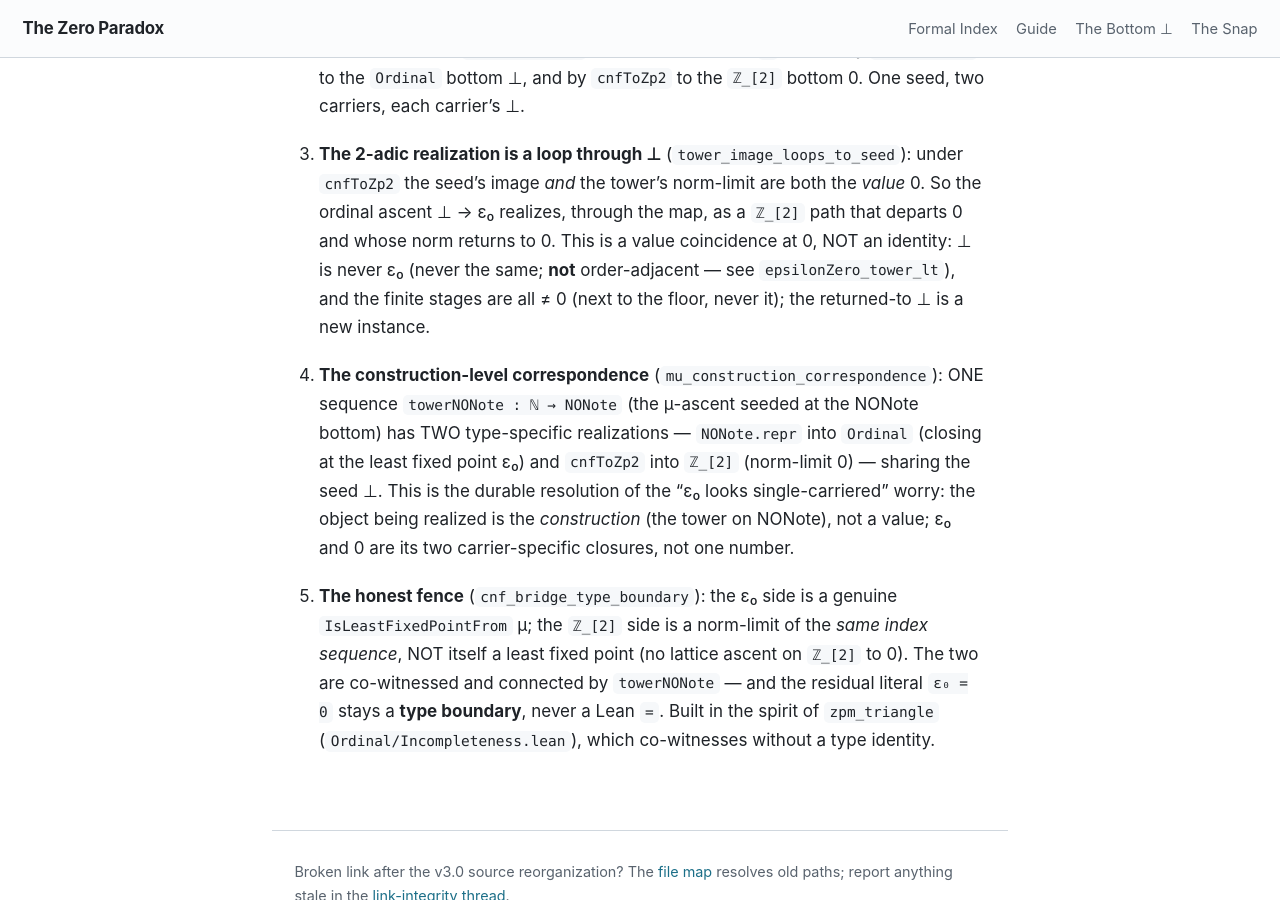
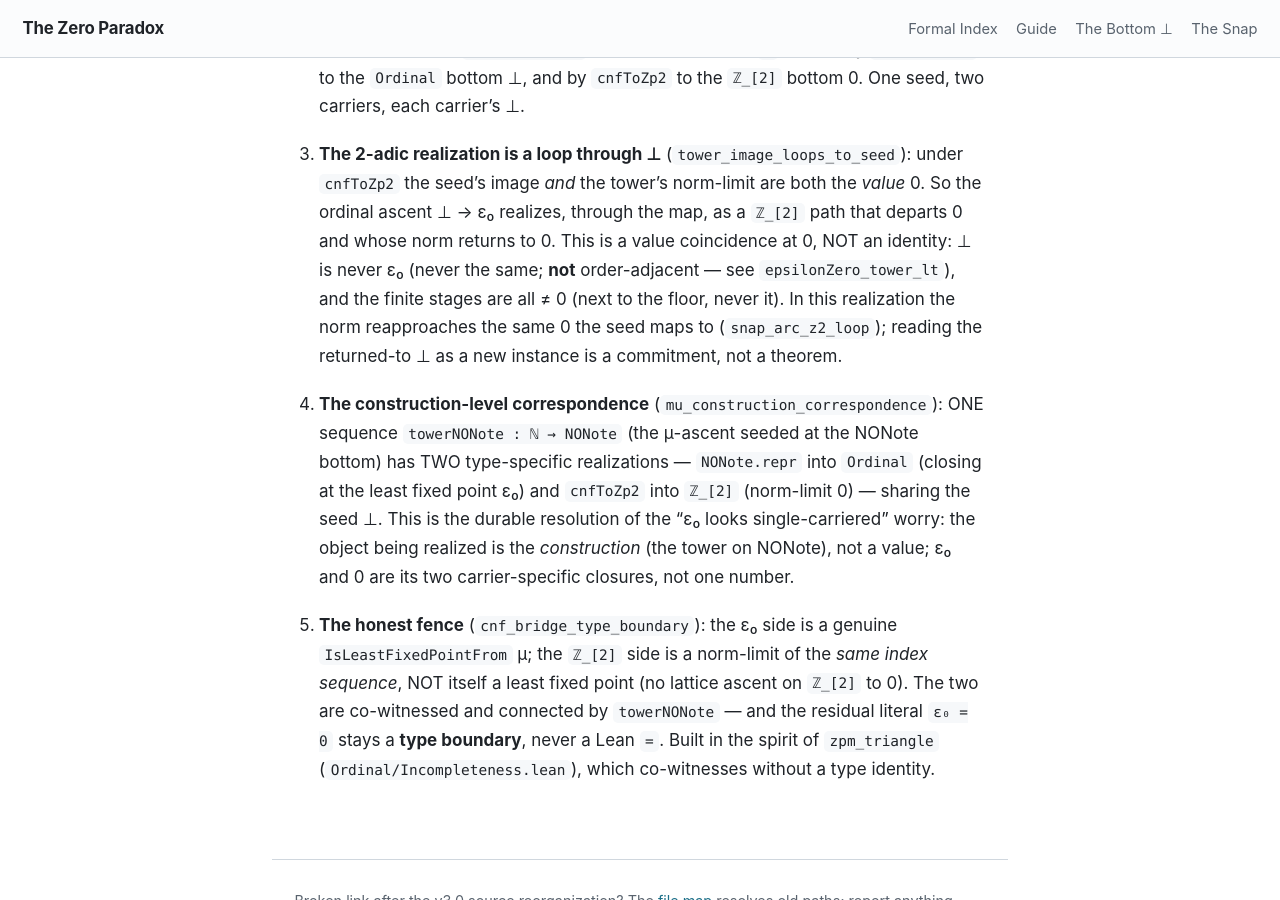
Before and after one commit to timbrigham/ZeroParadox, a Jekyll site: the page built from ZeroParadox/Ordinal/CnfBridge.md, in a window 1280 px wide and 900 px high, scrolled down 1003 px. Built offline with Jekyll 4.4.1, drawn with Linux system fonts in a browser that asks for light colours; our own code applies the rules of GitHub Pages for plain Markdown files.

Commit message:
CnfBridge.md item 3: the 2-adic return is to the same 0; novelty is a commitment
Adversary gate round 1, BEDROCK B1 (D1). Item 3 stated "the returned-to bottom is a new
instance" flatly in the 2-adic realization. R-BEDROCK: in that realization the arc
reapproaches the SAME 0 (snap_arc_z2_loop), and novelty is a commitment, not a theorem.
The chart is added rather than the sentence flipped. The Lean docstring of
tower_image_loops_to_seed had already dropped the clause; the moved header copy kept it.

Co-Authored-By: Claude Opus 5.5 (1M context) <noreply@anthropic.com>
Claude-Session: https://claude.ai/code/session_01M7PxaZmdYwacRczCRPuVWC

```diff
--- a/ZeroParadox/Ordinal/CnfBridge.md
+++ b/ZeroParadox/Ordinal/CnfBridge.md
@@ -31,7 +31,9 @@ does **not** prove it.
    the seed's image *and* the tower's norm-limit are both the *value* 0. So the ordinal ascent
    ⊥ → ε₀ realizes, through the map, as a `ℤ_[2]` path that departs 0 and whose norm returns to 0.
    This is a value coincidence at 0, NOT an identity: ⊥ is never ε₀ (never the same; **not** order-adjacent — see
-   `epsilonZero_tower_lt`), and the finite stages are all ≠ 0 (next to the floor, never it); the returned-to ⊥ is a new instance.
+   `epsilonZero_tower_lt`), and the finite stages are all ≠ 0 (next to the floor, never it). In this realization the norm
+   reapproaches the same 0 the seed maps to (`snap_arc_z2_loop`); reading the returned-to ⊥ as a new
+   instance is a commitment, not a theorem.
 
 4. **The construction-level correspondence** (`mu_construction_correspondence`): ONE sequence
    `towerNONote : ℕ → NONote` (the μ-ascent seeded at the NONote bottom) has TWO type-specific
```
